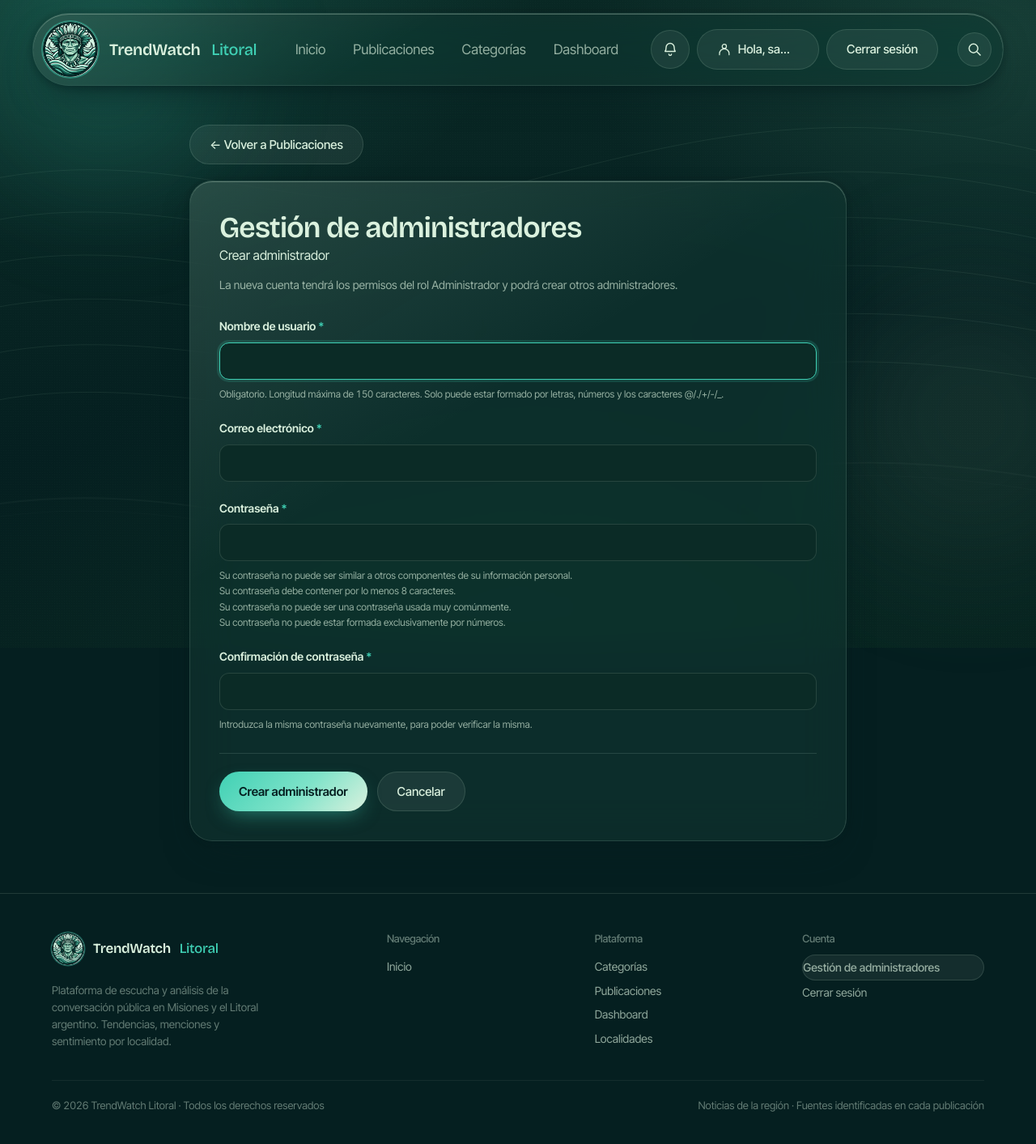
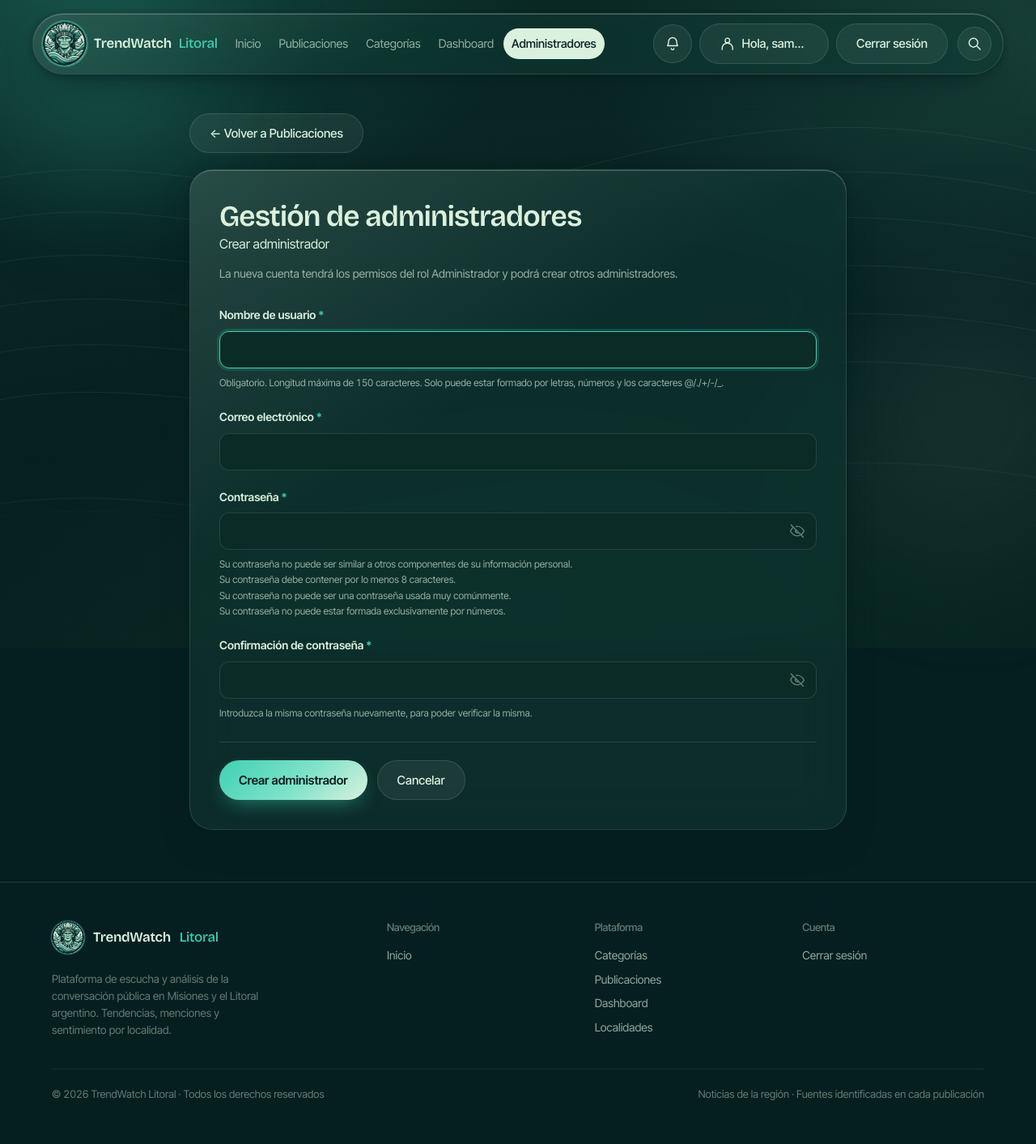
Before and after one commit to MakkiGan666/Trend-Watch-Litoral, a Django app: page /administradores/ in a window 1280 px wide. Shown: the whole page at 81% size. After the commit the page ends 1359 px from the top, so only its background shows below. Run offline with Django 5.2, Linux system fonts and the light colour scheme; the visitor is signed in with stand-in values (Sample User, id 1); parts of the project's set-up code (start-up, migrations or seed data) failed here and were passed over.

Commit message:
fix(frontend): integrar administradores al navbar y mostrar contraseñas

```diff
--- a/app/core/templates/base.html
+++ b/app/core/templates/base.html
@@ -11,7 +11,7 @@
   <link rel="preconnect" href="https://fonts.gstatic.com" crossorigin>
   <link href="https://fonts.googleapis.com/css2?family=Bricolage+Grotesque:opsz,wght@12..96,400;12..96,500;12..96,600&family=Inter+Tight:wght@400;500;600&display=swap" rel="stylesheet">
   <link rel="icon" type="image/png" href="{% static 'img/favicon.png' %}?v=2">
-  <link rel="stylesheet" href="{% static 'css/trendwatch.css' %}?v=16">
+  <link rel="stylesheet" href="{% static 'css/trendwatch.css' %}?v=17">
   <link rel="stylesheet" href="{% static 'css/auth-flow.css' %}?v=7">
   <link rel="stylesheet" href="{% static 'css/notification-prompt.css' %}?v=2">
   <link rel="stylesheet" href="{% static 'css/news-search.css' %}?v=1">
@@ -51,11 +51,12 @@
         {% include "partials/_mark.html" %}
         TrendWatch <em>Litoral</em>
       </a>
-      <div class="nav__links">
+      <div class="nav__links" id="public-nav-links">
         <a href="{% url 'landing' %}" {% if request.resolver_match.url_name == 'landing' %}aria-current="page"{% endif %}>Inicio</a>
         {% if perms.core.change_publicacion %}<a href="{% url 'publicaciones' %}" {% if request.resolver_match.url_name == 'publicaciones' %}aria-current="page"{% endif %}>Publicaciones</a>{% endif %}
         {% block categories_nav %}<a href="{% url 'categorias' %}" {% if request.resolver_match.url_name == 'categorias' %}aria-current="page"{% endif %}>Categorías</a>{% endblock %}
         {% if perms.core.view_publicacion and perms.core.add_publicacion and perms.core.change_publicacion and perms.core.delete_publicacion %}<a href="{% url 'dashboard' %}" {% if request.resolver_match.url_name == 'dashboard' %}aria-current="page"{% endif %}>Dashboard</a>{% endif %}
+        {% include "partials/_administradores_nav.html" %}
       </div>
       <div class="nav__act">
         {% include "partials/_account_actions.html" %}
@@ -96,7 +97,6 @@
         </div>
         <div>
           <h4>Cuenta</h4>
-          {% puede_gestionar_administradores request.user as gestionar_administradores %}{% if gestionar_administradores %}<a class="btn btn--ghost" href="{% url 'gestion_administradores' %}">Gestión de administradores</a>{% endif %}
           {% if request.user.is_authenticated %}
             <a href="{% url 'logout' %}">Cerrar sesión</a>
           {% else %}
--- a/app/core/templates/core/dashboard.html
+++ b/app/core/templates/core/dashboard.html
@@ -5,7 +5,6 @@
 {% block body_class %}analytics-page{% endblock %}
 {% block extra_head %}<link rel="stylesheet" href="{% static 'css/analytics.css' %}?v=1">{% endblock %}
 {% block content %}
-<div class="wrap">{% puede_gestionar_administradores request.user as gestionar_administradores %}{% if gestionar_administradores %}<a class="btn btn--ghost" href="{% url 'gestion_administradores' %}">Gestión de administradores</a>{% endif %}</div>
 <div class="wrap analytics">
   <header class="page-head"><p class="analytics-eyebrow">Panel de administración</p><h1>Dashboard</h1><p>Indicadores reales del conjunto completo de publicaciones, sin el límite del panel de gestión.</p></header>
   <form method="get" class="analytics-filters glass glass--sheen">
--- a/app/core/templates/core/gestion_administradores.html
+++ b/app/core/templates/core/gestion_administradores.html
@@ -1,7 +1,7 @@
 {% extends "base.html" %}
 {% load static %}
 {% block title %}Gestión de administradores · TrendWatch{% endblock %}
-{% block extra_head %}<link rel="stylesheet" href="{% static 'css/publication-form.css' %}?v=2">{% endblock %}
+{% block extra_head %}<link rel="stylesheet" href="{% static 'css/publication-form.css' %}?v=3">{% endblock %}
 {% block content %}
 <div class="wrap publication-editor">
   <a class="btn btn--ghost publication-editor__back" href="{% url 'publicaciones' %}">← Volver a Publicaciones</a>
@@ -18,7 +18,14 @@
       {% for field in form %}
       <div class="publication-editor__field">
         <label for="{{ field.id_for_label }}">{{ field.label }} <span aria-hidden="true">*</span></label>
+        {% if field.field.widget.input_type == 'password' %}
+        <div class="publication-editor__password">
+          {{ field }}
+          {% include "partials/_password_toggle.html" with input_id=field.id_for_label %}
+        </div>
+        {% else %}
         {{ field }}
+        {% endif %}
         {% if field.help_text %}<div class="publication-editor__hint">{{ field.help_text }}</div>{% endif %}
         {% if field.errors %}<div class="publication-editor__errors" role="alert">{{ field.errors }}</div>{% endif %}
       </div>
--- a/app/core/templates/core/publicaciones.html
+++ b/app/core/templates/core/publicaciones.html
@@ -16,7 +16,6 @@
         <h1>Publicaciones</h1>
         <p>Publicaciones reales de TrendWatch Litoral. Consultá las noticias y el estado de sus análisis.</p>
         <div class="dashboard-head-actions">
-            {% puede_gestionar_administradores request.user as gestionar_administradores %}{% if gestionar_administradores %}<a class="btn btn--ghost" href="{% url 'gestion_administradores' %}">Gestión de administradores</a>{% endif %}
             <a class="btn btn--ghost dashboard-new" href="{% url 'crear_publicacion_web' %}">Nueva publicación</a>
             <button class="btn btn--ghost" type="button" data-dashboard-edit-toggle aria-pressed="false" aria-controls="dashboard-publications" hidden>Editar publicación</button>
         </div>
--- a/app/core/templates/inicio.html
+++ b/app/core/templates/inicio.html
@@ -10,7 +10,7 @@
         <link rel="preconnect" href="https://fonts.gstatic.com" crossorigin>
         <link href="https://fonts.googleapis.com/css2?family=Bricolage+Grotesque:opsz,wght@12..96,400;12..96,500;12..96,600&family=Inter+Tight:wght@400;500;600&display=swap" rel="stylesheet">
         <link rel="icon" type="image/png" href="/static/img/favicon.png?v=2">
-        <link rel="stylesheet" href="/static/css/trendwatch.css?v=16">
+        <link rel="stylesheet" href="/static/css/trendwatch.css?v=17">
         <link rel="stylesheet" href="/static/css/landing-news.css?v=8">
         <link rel="stylesheet" href="/static/css/exchange-rates.css?v=1">
         <link rel="stylesheet" href="/static/css/auth-flow.css?v=7">
@@ -43,11 +43,12 @@
                     {% include "partials/_mark.html" %}
                     TrendWatch <em>Litoral</em>
                 </a>
-                <div class="nav__links">
+                <div class="nav__links" id="public-nav-links">
                     <a href="/" aria-current="page">Inicio</a>
                     {% if perms.core.change_publicacion %}<a href="{% url 'publicaciones' %}">Publicaciones</a>{% endif %}
                     <a href="/categorias/">Categorías</a>
                     {% if perms.core.view_publicacion and perms.core.add_publicacion and perms.core.change_publicacion and perms.core.delete_publicacion %}<a href="{% url 'dashboard' %}">Dashboard</a>{% endif %}
+                    {% include "partials/_administradores_nav.html" %}
                 </div>
                 <div class="nav__act">
                     {% include "partials/_account_actions.html" %}
@@ -128,7 +129,6 @@
                     </div>
                     <div>
                         <h4>Cuenta</h4>
-                        {% puede_gestionar_administradores request.user as gestionar_administradores %}{% if gestionar_administradores %}<a href="{% url 'gestion_administradores' %}">Gestión de administradores</a>{% endif %}
                         {% if request.user.is_authenticated %}
                             <a href="{% url 'logout' %}">Cerrar sesión</a>
                         {% else %}
--- /dev/null
+++ b/app/core/templates/partials/_administradores_nav.html
@@ -0,0 +1,3 @@
+{% load roles %}
+{% puede_gestionar_administradores request.user as gestionar_administradores %}
+{% if gestionar_administradores %}<a href="{% url 'gestion_administradores' %}" {% if request.resolver_match.url_name == 'gestion_administradores' %}aria-current="page"{% endif %}>Administradores</a>{% endif %}
--- a/app/static/css/publication-form.css
+++ b/app/static/css/publication-form.css
@@ -30,3 +30,10 @@
 .publication-editor__actions{display:flex;flex-wrap:wrap;gap:12px;padding-top:22px;margin-top:4px;border-top:1px solid var(--edge)}
 @media(max-width:760px){.publication-editor{margin-top:20px}.publication-editor__card{padding:24px;border-radius:22px}.publication-editor__options{grid-template-columns:repeat(2,minmax(0,1fr))}}
 @media(max-width:420px){.publication-editor__card{padding:20px}.publication-editor__options{grid-template-columns:1fr}.publication-editor__actions .btn{width:100%}}
+
+/* Compartir el control de contraseña sin ampliar el campo en móvil. */
+.publication-editor__password{position:relative;min-width:0}
+.publication-editor__password input{padding-right:52px}
+.publication-editor__password .input__toggle{position:absolute;right:4px;top:50%;transform:translateY(-50%);width:40px;height:40px}
+.publication-editor__password .input__toggle[hidden]{display:none}
+.publication-editor__password .input__toggle:focus-visible{outline:2px solid var(--aqua);outline-offset:1px}
--- a/app/static/css/trendwatch.css
+++ b/app/static/css/trendwatch.css
@@ -639,7 +639,8 @@ body.app{padding:0}
 @keyframes inicio-float{0%,100%{transform:translateY(0)}50%{transform:translateY(-10px)}}
 @media (max-width:1000px){.inicio-hero__grid{gap:34px}}
 @media (max-width:760px){.inicio-hero{padding:52px 0 48px;min-height:0}.inicio-hero__grid{grid-template-columns:1fr;gap:28px}.inicio-hero h1{font-size:clamp(46px,11vw,70px)}.inicio-hero__lede{font-size:16px}.inicio-hero__visual{min-height:300px}.inicio-topic-link{width:min(190px,47%);min-height:86px;padding:12px}.inicio-topic-link--1{top:0;left:0}.inicio-topic-link--2{top:0;right:0}.inicio-topic-link--3{bottom:0;left:0}.inicio-topic-link--4{right:0;bottom:0}.inicio-trends-empty{width:min(320px,92%)}}
-@media (max-width:660px){.public-nav-toggle{display:grid}.nav-holder .nav__links{position:absolute;top:calc(100% + 8px);left:12px;right:12px;display:none;flex-direction:column;gap:3px;padding:10px;border-radius:22px;background:var(--glass-deep);border:1px solid var(--edge);backdrop-filter:blur(var(--blur));box-shadow:var(--shadow)}.nav-holder .nav__links.is-open{display:flex}.nav-holder .nav__links a{width:100%}.nav-holder .nav__act{display:none}.inicio-hero__actions .btn{flex:1}}
+@media (max-width:1279px){.public-nav-toggle{display:grid}.nav-holder .nav__links{position:absolute;top:calc(100% + 8px);left:12px;right:12px;display:none;flex-direction:column;gap:3px;padding:10px;border-radius:22px;background:rgba(12,48,43,.98);border:1px solid var(--edge);backdrop-filter:blur(var(--blur));box-shadow:var(--shadow)}.nav-holder .nav__links.is-open{display:flex}.nav-holder .nav__links a{width:100%}.nav-holder .nav__links{max-height:calc(100dvh - 110px);overflow-y:auto}.nav-holder .nav__act{display:flex;margin-left:auto}}
+@media (max-width:660px){.inicio-hero__actions .btn{flex:1}}
 @media (prefers-reduced-motion:reduce){.inicio-topic-link{transition:none}}
 
 
@@ -665,3 +666,12 @@ body.app{padding:0}
 .litoral-brand{display:inline-flex;align-items:center;gap:12px}
 .shell.is-collapsed .sidebar__top{flex-direction:column;gap:10px}
 .nav .account-actions>.account-user{cursor:pointer}
+
+/* Espacio para las cinco secciones sin superponer marca y enlaces. */
+@media (min-width:1280px){
+  .nav:has(.nav__links>a:nth-child(5)){gap:12px}
+  .nav:has(.nav__links>a:nth-child(5)) .brand{flex-shrink:0;font-size:17px;gap:9px}
+  .nav:has(.nav__links>a:nth-child(5)) .brand__mark{width:54px;height:54px}
+  .nav:has(.nav__links>a:nth-child(5)) .nav__links{margin-left:0}
+  .nav:has(.nav__links>a:nth-child(5)) .account-user{max-width:160px}
+}
```
Also changed, not shown: app/core/test_gestion_administradores.py (+5 -5 lines), app/core/test_navegacion_admin.py (+8 -2 lines), 3 other files.
